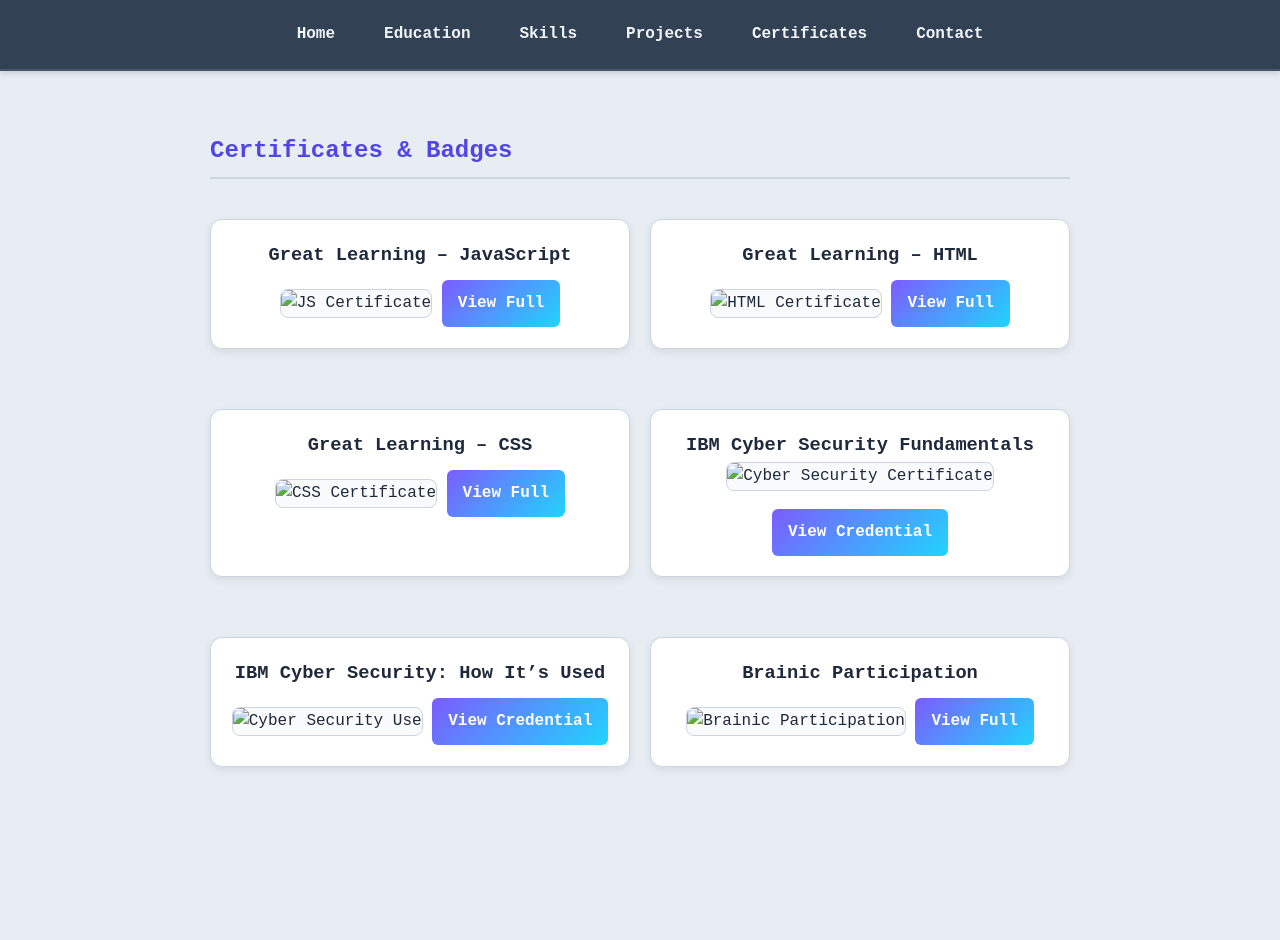
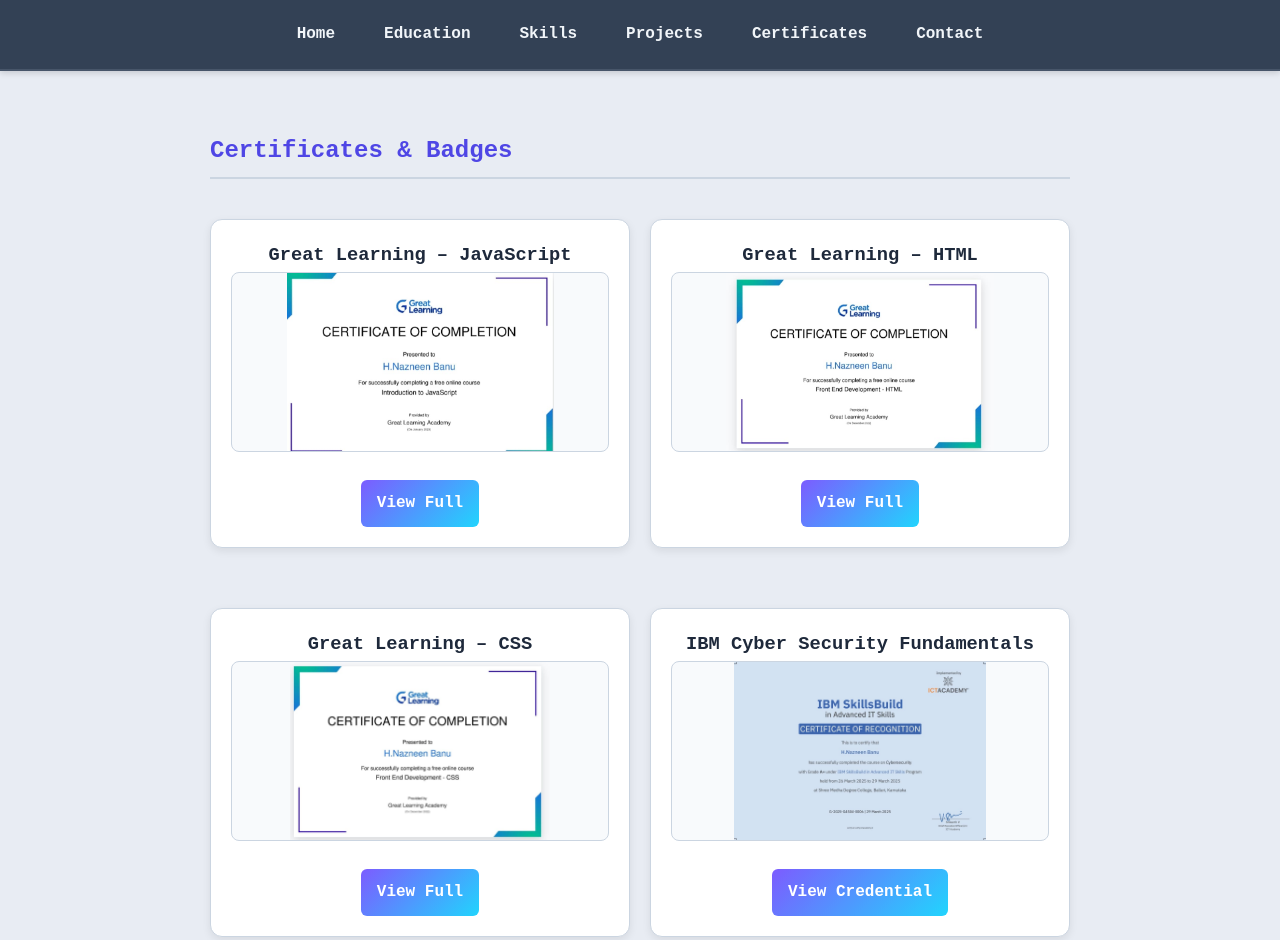
Before and after one commit to HNazneenBanu/HNazneenBanu.github.io, a plain HTML site: page certificates.html in a window 1280 px wide. Shown: the top 940 px of the page. Before the commit the page ends 827 px from the top, so only its background shows below. Drawn offline with Linux system fonts and the light colour scheme.

Commit message:
Update certificates.html

```diff
--- a/certificates.html
+++ b/certificates.html
@@ -23,38 +23,38 @@
 
       <div class="card">
         <h3>Great Learning – JavaScript</h3>
-        <img src="greatlearning_js.jpeg" alt="JS Certificate">
-        <a href="greatlearning_js.jpeg" target="_blank" class="btn">View Full</a>
+        <img src="gljs.jpeg" alt="JS Certificate">
+        <a href="gljs.jpeg" target="_blank" class="btn">View Full</a>
       </div>
 
       <div class="card">
         <h3>Great Learning – HTML</h3>
-        <img src="greatlearning_html.jpeg" alt="HTML Certificate">
-        <a href="greatlearning_html.jpeg" target="_blank" class="btn">View Full</a>
+        <img src="glhtml.jpeg" alt="HTML Certificate">
+        <a href="glhtml.jpeg" target="_blank" class="btn">View Full</a>
       </div>
 
       <div class="card">
         <h3>Great Learning – CSS</h3>
-        <img src="greatlearning_css.jpeg" alt="CSS Certificate">
-        <a href="greatlearning_css.jpeg" target="_blank" class="btn">View Full</a>
+        <img src="glcss.jpeg" alt="CSS Certificate">
+        <a href="glcss.jpeg" target="_blank" class="btn">View Full</a>
       </div>
 
       <div class="card">
         <h3>IBM Cyber Security Fundamentals</h3>
-        <img src="ibm_cybersecurity.jpeg" alt="Cyber Security Certificate">
+        <img src="ibmc.jpeg" alt="Cyber Security Certificate">
         <a href="https://www.credly.com/badges/bacd1c3f-86cd-4ab7-84f6-8acd68559897/linked_in_profile" target="_blank" class="btn">View Credential</a>
       </div>
 
       <div class="card">
         <h3>IBM Cyber Security: How It’s Used</h3>
-        <img src="ibm_cybersecurity_usage.jpeg" alt="Cyber Security Use">
+        <img src="ibmcu.jpeg" alt="Cyber Security Use">
         <a href="https://www.credly.com/badges/adc39039-1622-4547-8c76-f842e130069e/linked_in_profile" target="_blank" class="btn">View Credential</a>
       </div>
 
       <div class="card">
         <h3>Brainic Participation</h3>
-        <img src="brainic_participation.jpeg" alt="Brainic Participation">
-        <a href="brainic_participation.jpeg" target="_blank" class="btn">View Full</a>
+        <img src="bp.jpeg" alt="Brainic Participation">
+        <a href="bp.jpeg" target="_blank" class="btn">View Full</a>
       </div>
 
     </div>
```
